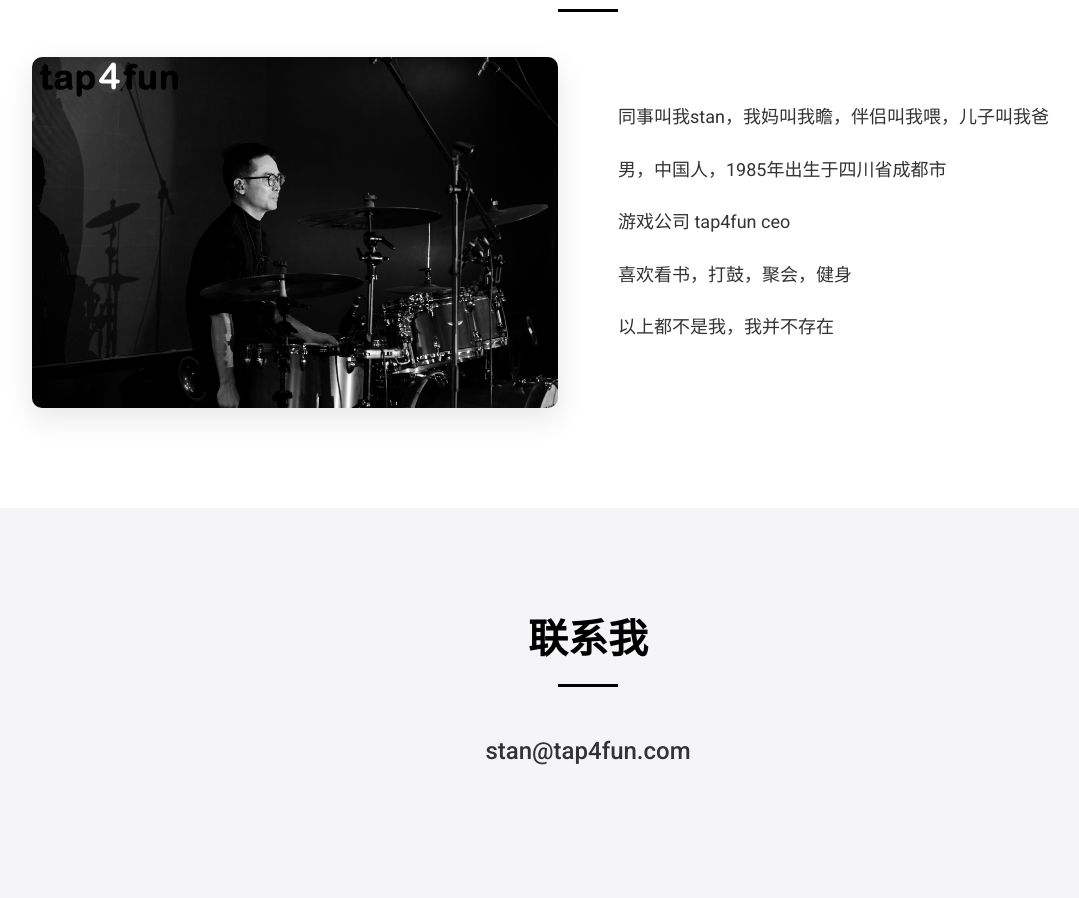
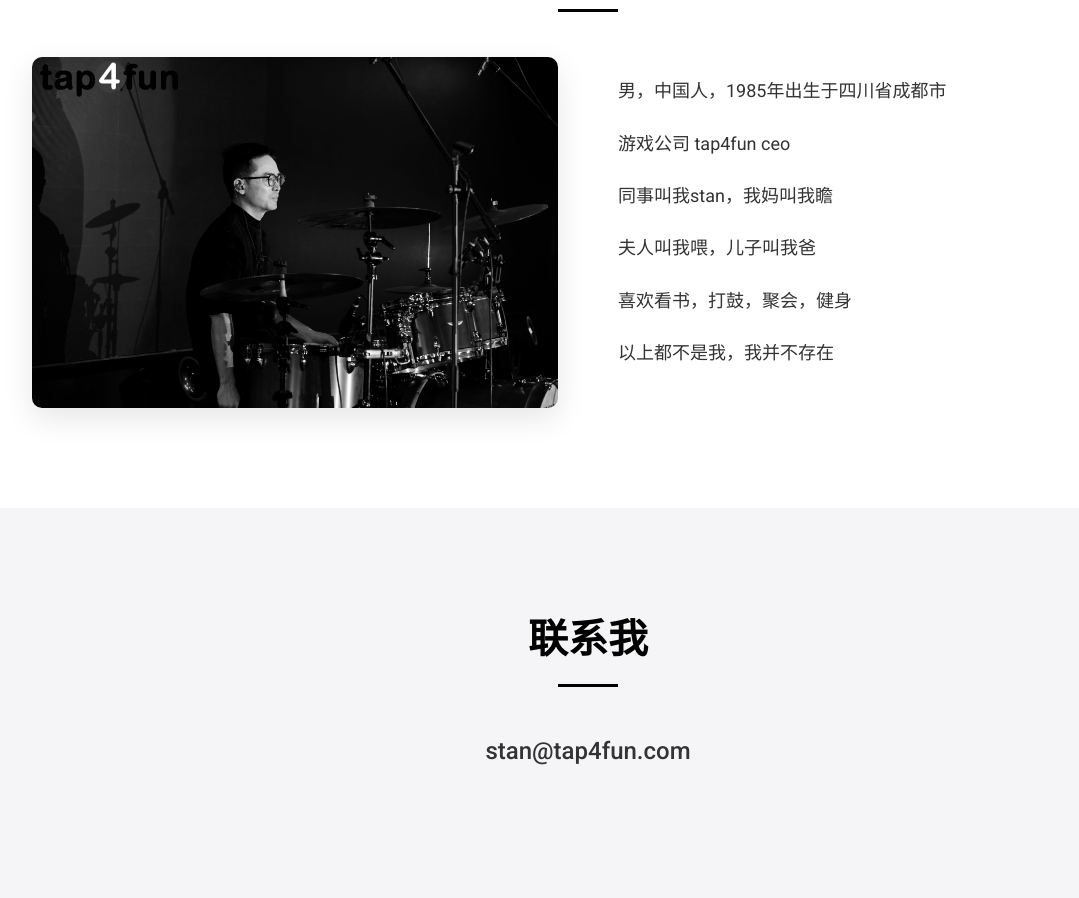
Before and after one commit to xuzizhanSTAN/xuzizhan.com, a plain HTML site: page index.html in a window 1280 px wide. Shown: the part 967-1865 px from the top of the page, without its empty margins (52-1131 px from the left). Drawn offline with Linux system fonts and the light colour scheme.

Commit message:
更新内容

```diff
--- a/index.html
+++ b/index.html
@@ -49,9 +49,10 @@
                     <img src="images/profile.jpg" alt="个人照片">
                 </div>
                 <div class="about-text">
-                    <p>同事叫我stan，我妈叫我瞻，伴侣叫我喂，儿子叫我爸</p>
                     <p>男，中国人，1985年出生于四川省成都市</p>
                     <p>游戏公司 tap4fun ceo</p>
+                    <p>同事叫我stan，我妈叫我瞻</p>
+                    <p>夫人叫我喂，儿子叫我爸</p>
                     <p>喜欢看书，打鼓，聚会，健身</p>
                     <p>以上都不是我，我并不存在</p>
                 </div>
```
